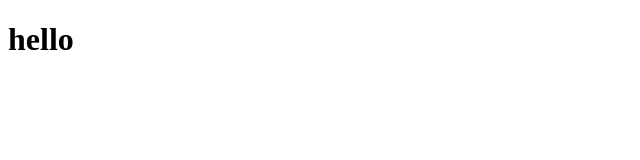
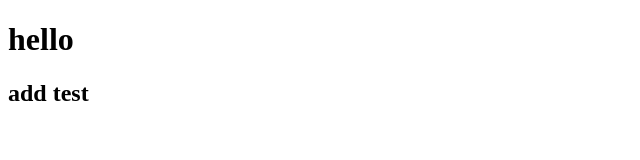
Before and after one commit to hyenachi/test, a plain HTML site: page index.html in a window 1280 px wide. Shown: the whole page, without its empty margins (0-640 px from the left). Drawn offline with Linux system fonts and the light colour scheme.

Commit message:
add test

```diff
--- a/index.html
+++ b/index.html
@@ -8,5 +8,7 @@
 </head>
 <body>
     <h1>hello</h1>
+
+    <h2>add test</h2>
 </body>
 </html>
```
